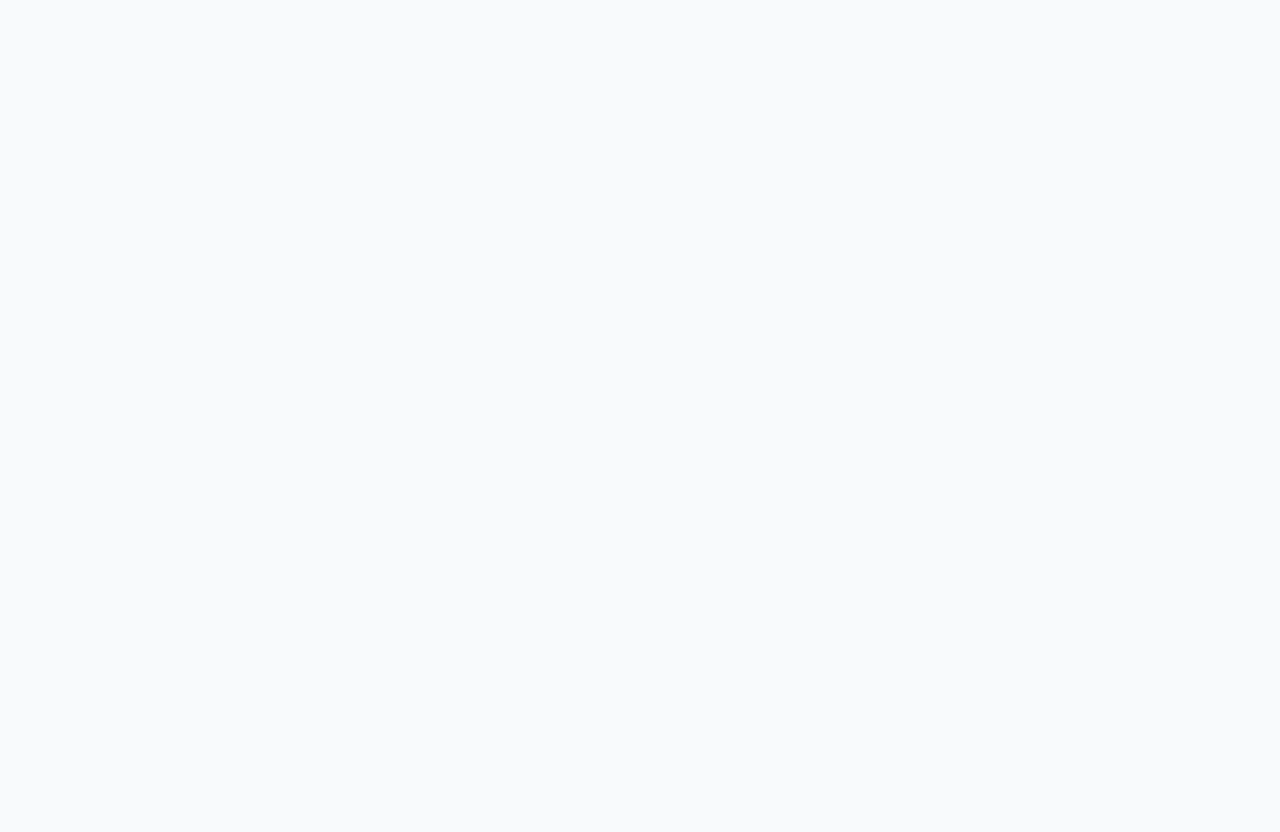
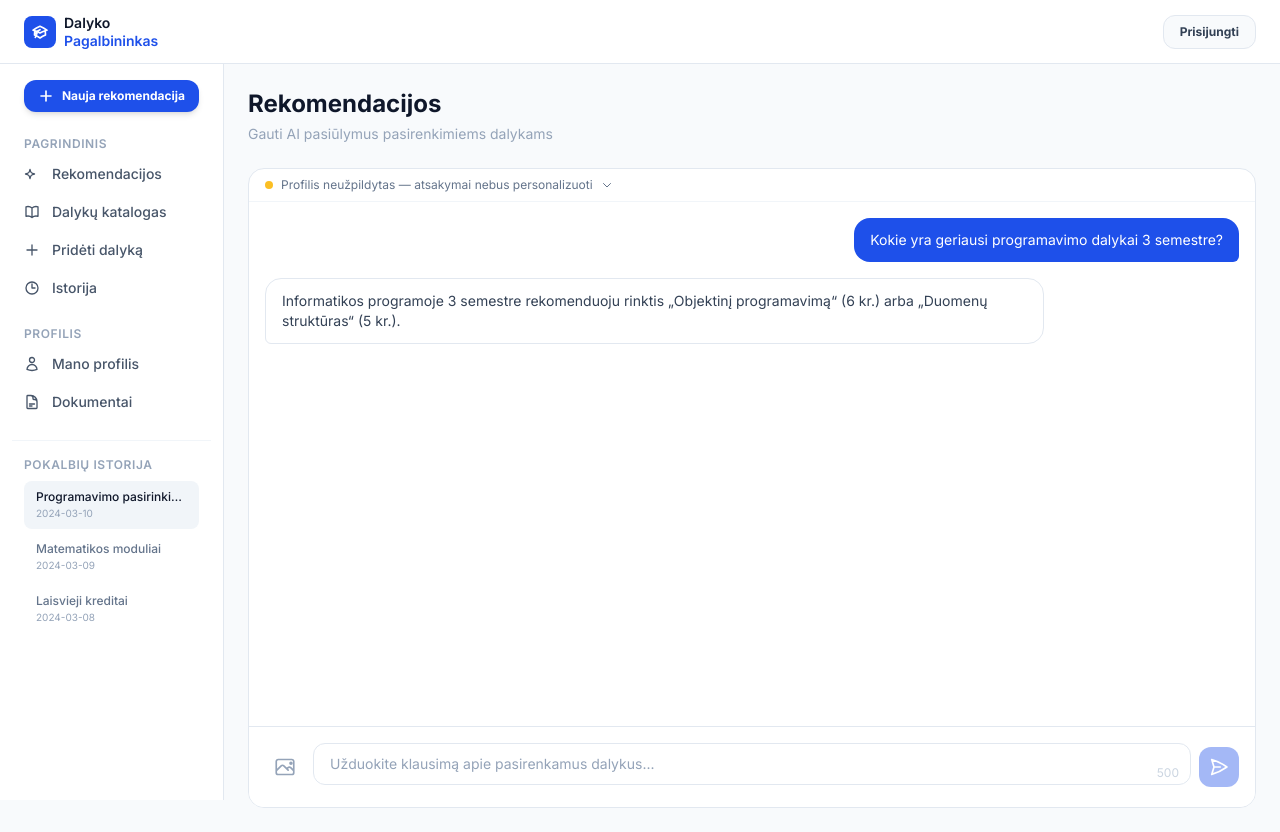
Before and after one commit to novatitas366/Laisvai-pasirenkamo-dalyko-AI-pagalbininkas, a React (Vite) app in the folder client/: page /rekomendacijos/1 in a window 1280 px wide. Before the commit this address had no page. Before the commit the page ends 800 px from the top, so only its background shows below. Built offline with nearby package versions, Linux system fonts and the light colour scheme.

Commit message:
Sukuriau pokalbiu su DI sąrašo komponenta. Duomenys yra sintetiniai, pateikti JSON formatu

```diff
--- a/client/src/App.jsx
+++ b/client/src/App.jsx
@@ -15,6 +15,7 @@ export default function App() {
       <Route path="/" element={<MainLayout />}>
         <Route index element={<Navigate to="/rekomendacijos" replace />} />
         <Route path="rekomendacijos" element={<RecommendationsPage />} />
+        <Route path="rekomendacijos/:id" element={<RecommendationsPage />} />
         <Route path="dalykai" element={<SubjectsCatalogPage />} />
         <Route path="pasirenkami-dalykai" element={<ElectiveEntryPage />} />
         <Route path="profilis" element={<ProfilePage />} />
--- a/client/src/components/chat/ChatWindow.jsx
+++ b/client/src/components/chat/ChatWindow.jsx
@@ -1,14 +1,26 @@
 import { useState, useRef, useEffect } from 'react'
+import { useParams } from 'react-router-dom'
 import ChatMessage from './ChatMessage'
 import ChatInput from './ChatInput'
 import useProfile from '../../hooks/useProfile'
+import mockMessages from '../../data/mockMessages.json'
 
 export default function ChatWindow() {
+  const { id } = useParams()
   const [messages, setMessages] = useState([])
   const [loading, setLoading] = useState(false)
   const [profileOpen, setProfileOpen] = useState(false)
   const bottomRef = useRef(null)
   const { profile, isEmpty, buildSystemPrompt } = useProfile()
+
+  // Load chat history if ID is present, otherwise clear
+  useEffect(() => {
+    if (id && mockMessages[id]) {
+      setMessages(mockMessages[id])
+    } else {
+      setMessages([])
+    }
+  }, [id])
 
   useEffect(() => {
     bottomRef.current?.scrollIntoView({ behavior: 'smooth' })
--- a/client/src/components/layout/Sidebar.jsx
+++ b/client/src/components/layout/Sidebar.jsx
@@ -1,4 +1,5 @@
-import { NavLink } from 'react-router-dom'
+import { NavLink, Link, useLocation } from 'react-router-dom'
+import mockConversations from '../../data/mockConversations.json'
 
 const NAV = [
   {
@@ -44,8 +45,23 @@ const NAV = [
 ]
 
 export default function Sidebar() {
+  const location = useLocation()
+
   return (
     <aside className="fixed left-0 top-16 bottom-0 w-56 bg-white border-r border-slate-200 flex flex-col py-4 px-3 z-30">
+      <div className="mb-6 px-3">
+        <Link
+          to="/rekomendacijos"
+          className="flex items-center justify-center gap-2 w-full py-2 bg-brand-600 text-white text-xs font-bold rounded-xl hover:bg-brand-700 transition-all shadow-md active:scale-95"
+        >
+          <svg className="w-4 h-4" fill="none" stroke="currentColor" strokeWidth="2.5" viewBox="0 0 24 24">
+            <path strokeLinecap="round" strokeLinejoin="round" d="M12 4.5v15m7.5-7.5h-15" />
+          </svg>
+          Nauja rekomendacija
+        </Link>
+      </div>
+
+      <div className="flex-1 overflow-y-auto">
         {NAV.map(({ section, links }) => (
           <div key={section} className="mb-5">
             <p className="text-xs font-semibold text-slate-400 uppercase tracking-wider px-3 mb-1">
@@ -55,6 +71,7 @@ export default function Sidebar() {
               <NavLink
                 key={to}
                 to={to}
+                end={to === '/rekomendacijos'}
                 className={({ isActive }) =>
                   `flex items-center gap-3 px-3 py-2 rounded-lg text-sm font-medium mb-0.5 transition-colors ${
                     isActive
@@ -71,6 +88,31 @@ export default function Sidebar() {
             ))}
           </div>
         ))}
+
+        <div className="mt-4 pt-4 border-t border-slate-100 px-3">
+          <p className="text-xs font-semibold text-slate-400 uppercase tracking-wider mb-2">
+            Pokalbių istorija
+          </p>
+          <div className="space-y-1">
+            {mockConversations.map((chat) => (
+              <NavLink
+                key={chat.id}
+                to={`/rekomendacijos/${chat.id}`}
+                className={({ isActive }) =>
+                  `block px-3 py-2 rounded-lg text-xs font-medium transition-colors ${
+                    isActive
+                      ? 'bg-slate-100 text-slate-900'
+                      : 'text-slate-500 hover:bg-slate-50 hover:text-slate-700'
+                  }`
+                }
+              >
+                <p className="truncate">{chat.title}</p>
+                <p className="text-[10px] text-slate-400 font-normal">{chat.date}</p>
+              </NavLink>
+            ))}
+          </div>
+        </div>
+      </div>
     </aside>
   )
 }
--- /dev/null
+++ b/client/src/data/mockConversations.json
@@ -0,0 +1,5 @@
+[
+  { "id": "1", "title": "Programavimo pasirinkimas", "date": "2024-03-10" },
+  { "id": "2", "title": "Matematikos moduliai", "date": "2024-03-09" },
+  { "id": "3", "title": "Laisvieji kreditai", "date": "2024-03-08" }
+]
--- /dev/null
+++ b/client/src/data/mockMessages.json
@@ -0,0 +1,14 @@
+{
+  "1": [
+    { "id": 101, "role": "user", "text": "Kokie yra geriausi programavimo dalykai 3 semestre?" },
+    { "id": 102, "role": "assistant", "text": "Informatikos programoje 3 semestre rekomenduoju rinktis „Objektinį programavimą“ (6 kr.) arba „Duomenų struktūras“ (5 kr.)." }
+  ],
+  "2": [
+    { "id": 201, "role": "user", "text": "Ar verta rinktis diskrečiąją matematiką?" },
+    { "id": 202, "role": "assistant", "text": "Taip, tai suteikia tvirtus pagrindus algoritmams ir duomenų struktūroms." }
+  ],
+  "3": [
+    { "id": 301, "role": "user", "text": "Kokie yra lengviausi laisvai pasirenkami dalykai?" },
+    { "id": 302, "role": "assistant", "text": "Dažnai studentai rekomenduoja „Šiuolaikinę psichologiją“ arba „Verslo vadybą“." }
+  ]
+}
```
Lines whose indentation alone changed are shown as unchanged.
